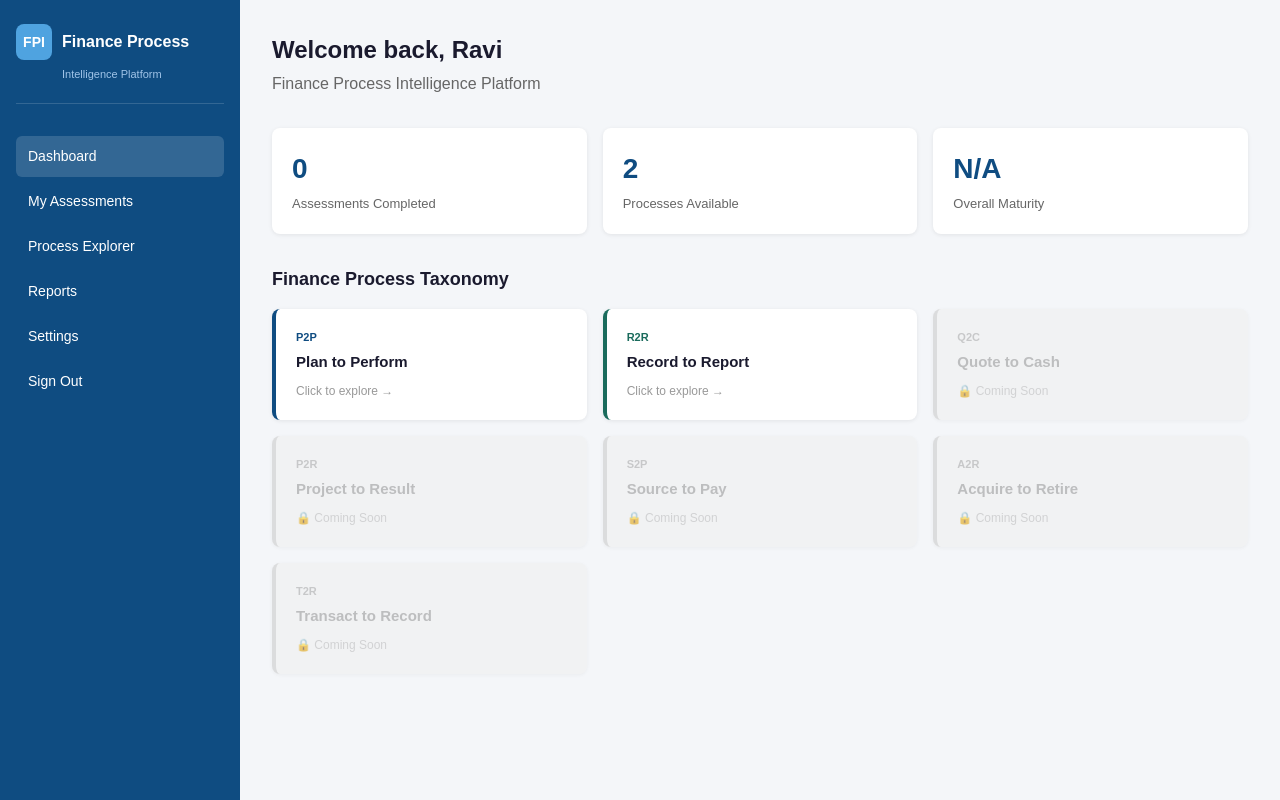
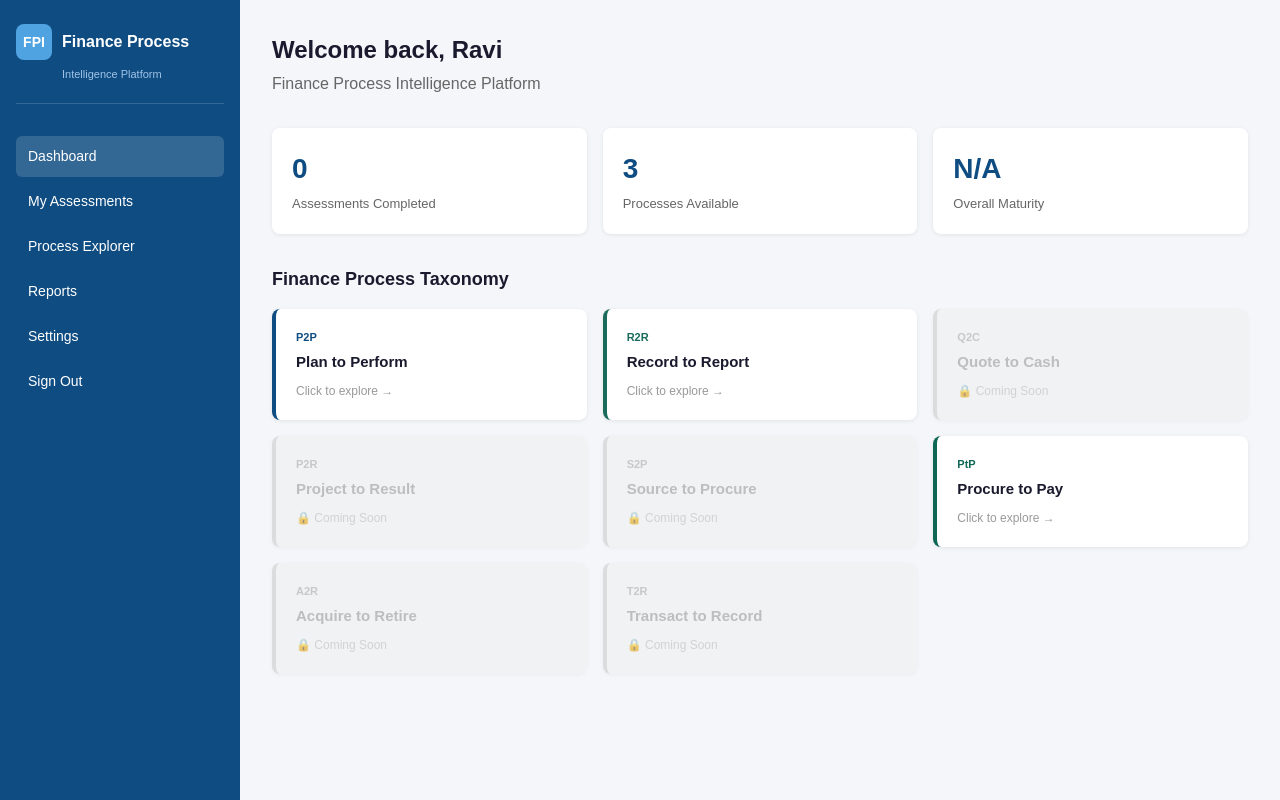
Before and after one commit to financeprocessintelligence/fip-platform, a Next.js app: page /dashboard in a window 1280 px wide. Built offline with nearby package versions, Linux system fonts and the light colour scheme; no server answers.

Commit message:
Add Procure to Pay to dashboard

```diff
--- a/app/dashboard/page.tsx
+++ b/app/dashboard/page.tsx
@@ -15,7 +15,8 @@ export default function Dashboard() {
     { name: 'Record to Report', code: 'R2R', color: '#1a6b5c', available: true },
     { name: 'Quote to Cash', code: 'Q2C', color: '#7b3fa0', available: false },
     { name: 'Project to Result', code: 'P2R', color: '#b8600a', available: false },
-    { name: 'Source to Pay', code: 'S2P', color: '#1a5276', available: false },
+    { name: 'Source to Procure', code: 'S2P', color: '#1a5276', available: false },
+{ name: 'Procure to Pay', code: 'PtP', color: '#0e6655', available: true },
     { name: 'Acquire to Retire', code: 'A2R', color: '#6b1a1a', available: false },
     { name: 'Transact to Record', code: 'T2R', color: '#1a6b3c', available: false },
   ]
@@ -97,7 +98,7 @@ export default function Dashboard() {
         <div style={{ display: 'grid', gridTemplateColumns: 'repeat(3, 1fr)', gap: '16px', marginBottom: '32px' }}>
           {[
             { label: 'Assessments Completed', value: assessmentsCompleted.toString() },
-            { label: 'Processes Available', value: '2' },
+            { label: 'Processes Available', value: '3' },
             { label: 'Overall Maturity', value: overallMaturity },
           ].map(stat => (
             <div key={stat.label} style={{ background: 'white', borderRadius: '8px', padding: '20px', boxShadow: '0 1px 4px rgba(0,0,0,0.08)' }}>
@@ -110,7 +111,7 @@ export default function Dashboard() {
         <h2 style={{ fontSize: '18px', fontWeight: 'bold', color: '#1a1a2e', marginBottom: '16px' }}>Finance Process Taxonomy</h2>
         <div style={{ display: 'grid', gridTemplateColumns: 'repeat(3, 1fr)', gap: '16px' }}>
           {processes.map(p => (
-            <div key={p.code} onClick={() => p.available && router.push('/process-explorer')} style={{
+            <div key={p.code} onClick={() => p.available && router.push(p.code === 'PtP' ? '/assessment-ptp' : '/process-explorer')} style={{
               background: p.available ? 'white' : '#f0f0f0',
               borderRadius: '8px',
               padding: '20px',
```
